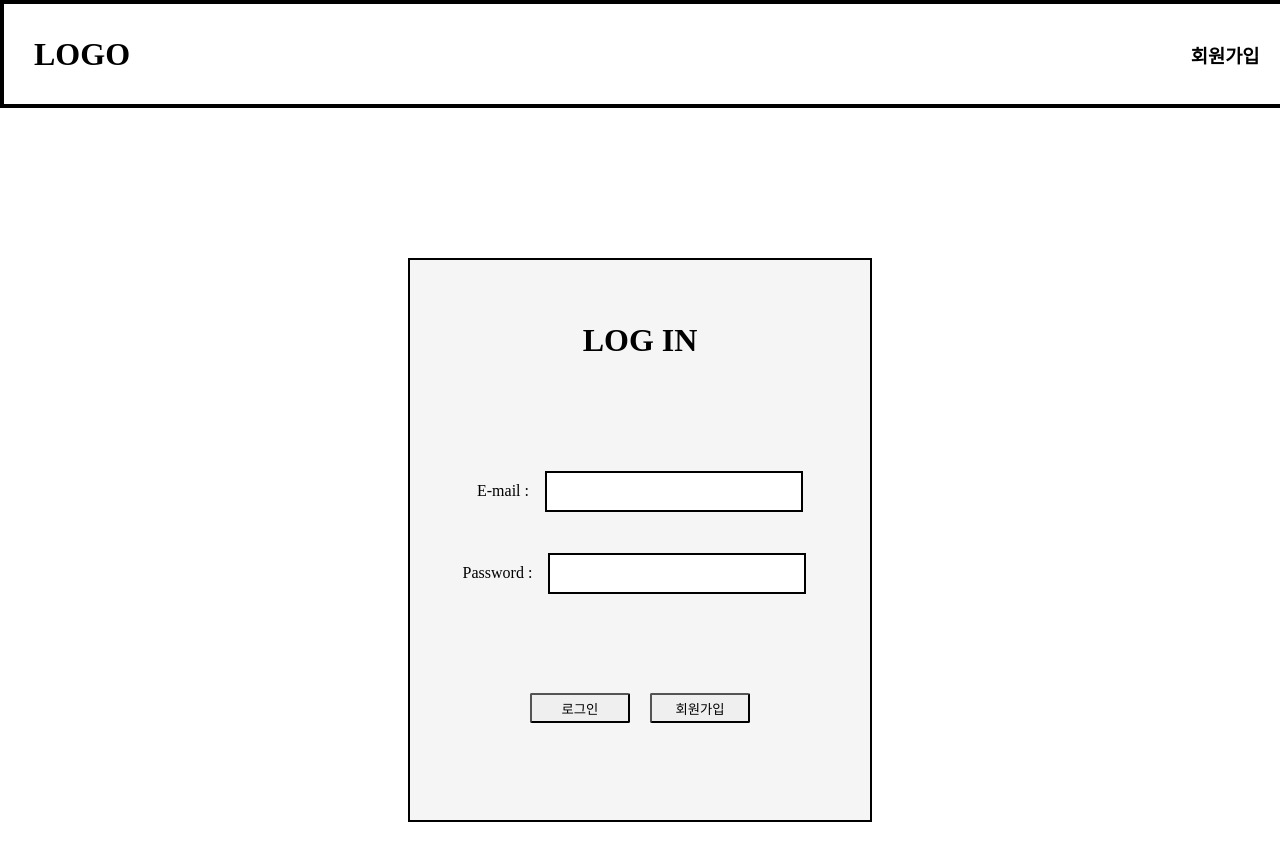
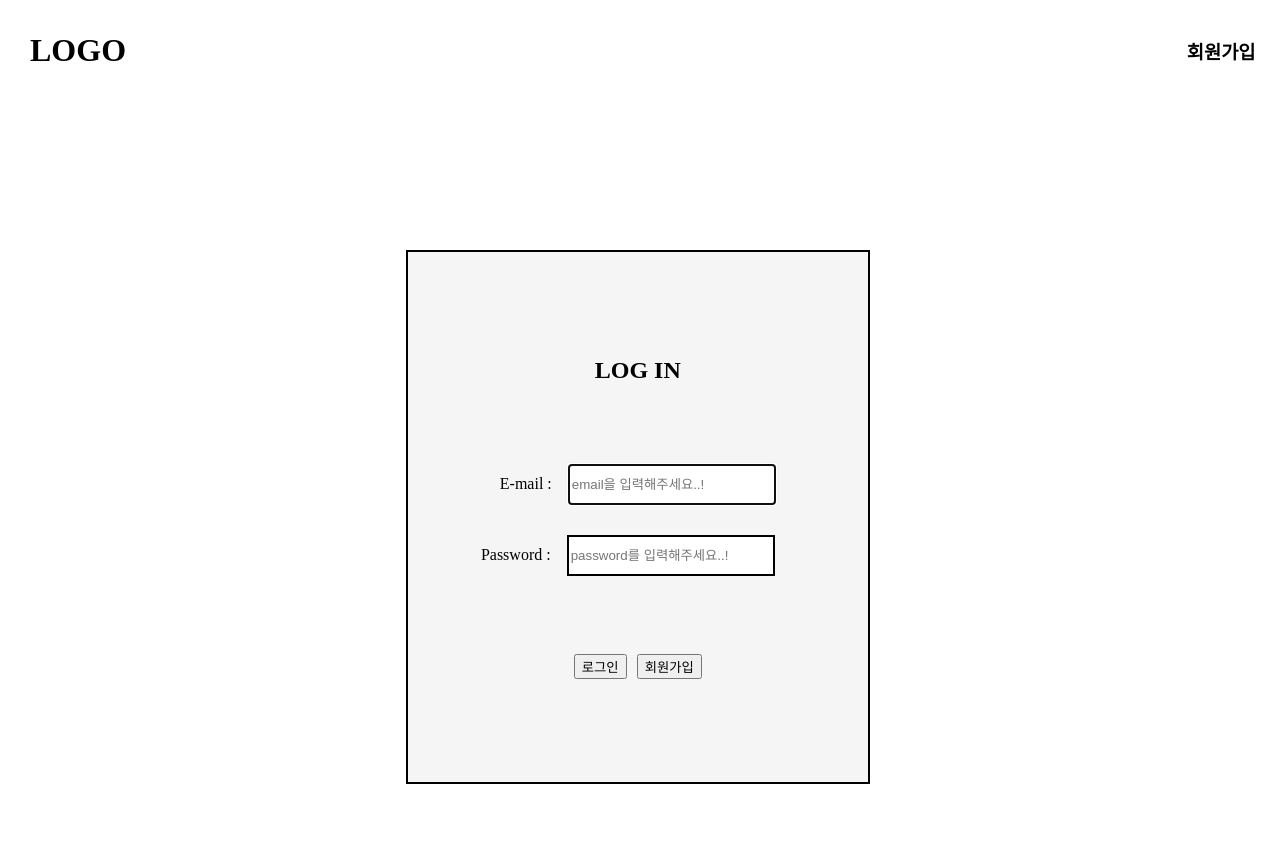
Before and after one commit to CatchMeIfYouCanTeam7/Frontend, a React (Create React App) app: page /Login in a window 1280 px wide. Shown: the top 860 px of the page. Built offline with nearby package versions, Linux system fonts and the light colour scheme.

Commit message:
feat:로그인 기능 추가/서버와는 별개인 기능들 구현

```diff
--- a/package.json
+++ b/package.json
@@ -7,6 +7,7 @@
     "@testing-library/jest-dom": "^5.14.1",
     "@testing-library/react": "^13.0.0",
     "@testing-library/user-event": "^13.2.1",
+    "axios": "^0.27.2",
     "bootstrap": "^5.2.0",
     "react": "^18.2.0",
     "react-bootstrap": "^2.5.0",
--- a/src/components/header/Header.styled.js
+++ b/src/components/header/Header.styled.js
@@ -5,5 +5,4 @@ width: 99.655%;
 height: 100px;
 display: flex;
 align-items: center;
-border: 4px solid black;
 `;
--- a/src/data/response.js
+++ b/src/data/response.js
@@ -38,7 +38,15 @@ export const RESP = {
 				answerId: 3,
 				userNickname: "nick3",
 				comment: "정답3"
-			}
-		]
+			},
+		],
+	},
+	LOGIN: {
+		ok: true,
+		result: true
+	},
+	SIGNUp: {
+		ok: true,
+		result: true
 	}
 };
--- a/src/pages/login/Login.css
+++ /dev/null
@@ -1,53 +0,0 @@
-.loginBoxFull {
-  width: 100%;
-  height: 100vh;
-  background-color: white;
-  text-align: center;
-  margin: auto;
-  display: flex;
-}
-
-.loginDivBox {
-  width: 95%;
-  max-width: 400px;
-  height: 500px;
-  background-color: whitesmoke;
-  border: 2px solid black;
-  margin: auto;
-  margin-top: 150px;
-  display: flex;
-  flex-direction: row;
-  justify-content: center;
-  padding: 30px 30px 30px 30px
-}
-
-.buttonGroup{
-  margin-top: 70px;
-}
-
-.buttonGroup > button{
-  margin-left: 10px;
-  margin-right: 10px;
-  border-radius: 2px;
-  width: 100px;
-  height: 30px;
-}
-
-.idInput{
-  width: 250px;
-  height: 35px;
-  margin-bottom: 8px;
-  border: 2px solid black;
-}
-
-.passwordInput{
-  width: 250px;
-  height: 35px;
-  margin-right: 0px;
-  border: 2px solid black;
-}
-
-.idPwTable > h1{
-  margin-top: 30px;
-  margin-bottom: 40px;
-}
--- a/src/pages/login/Login.js
+++ b/src/pages/login/Login.js
@@ -1,33 +1,99 @@
-import React from "react";
-import "./Login.css";
+import { useState, useRef, useEffect } from "react";
+import "./Login.styled.js";
 import Header from "../../components/header/Header";
 import { useNavigate } from "react-router-dom";
+import {
+  StSection,
+  StLoginDivFull,
+  StLoginDivBox,
+  StButtonGroup,
+  StInput,
+} from "./Login.styled.js";
 
 const Login = () => {
   const navigate = useNavigate();
+  //포커스 맞추기위해 접속 하자마자 useref넣어볼 예정
+  const userRef = useRef();
+  const errRef = useRef();
+
+  const [user, setUser] = useState("");
+  const [pw, setPw] = useState("");
+  const [errMsg, setErrMsg] = useState("");
+  const [success, setSuccess] = useState(false);
+
+  useEffect(() => {
+    userRef.current.focus();
+  }, []);
+
+  useEffect(() => {
+    setErrMsg("");
+  }, [user, pw]);
+
+  const handleSubmit = async (e) => {
+    e.preventDefault();
+    console.log(user, pw);
+    setUser("");
+    setPw("");
+    setSuccess(true);
+  };
 
   return (
     <>
+      {success ? (
+        <section>
+          {alert("로그인에 성공하였습니다")}
+          {navigate("/")}
+        </section>
+      ):(
+      <>
       <Header></Header>
-      <div className="loginBoxFull">
-        <div className="loginDivBox">
-          <table className="idPwTable">
-            <h1>LOG IN</h1>
-            <tr>
-              E-mail :&nbsp;&nbsp;&nbsp;&nbsp;
-              <input className="idInput"/>
-            </tr>
-            <tr className="idPwBtn">
-              Password :&nbsp;&nbsp;&nbsp;&nbsp;
-              <input className="passwordInput"/>
-            </tr>
-            <div className="buttonGroup">
-              <button>로그인</button>
-              <button onClick={() => navigate('/SignUp')}>회원가입</button>
-            </div>
-          </table>
-        </div>
-      </div>
+      <StSection>
+        <StLoginDivFull>
+          <StLoginDivBox>
+            <p ref={errRef} className={errMsg ? "errmsg" : "offscreen"}>
+              {errMsg}
+            </p>
+            <h1 style={{ marginTop: "0px", marginBottom: "80px" }}>LOG IN</h1>
+            <form onSubmit={handleSubmit}>
+              <label htmlFor="username">
+                E-mail :&nbsp;&nbsp;&nbsp;&nbsp;
+              </label>
+              <StInput
+                placeholder="email을 입력해주세요..!"
+                type="text"
+                style={{ marginBottom: "30px" }}
+                ref={userRef}
+                onChange={(e) => setUser(e.target.value)}
+                value={user}
+                required
+              />
+              <br/>
+              <label htmlFor="password">
+                Password :&nbsp;&nbsp;&nbsp;&nbsp;
+              </label>
+              <StInput
+                placeholder="password를 입력해주세요..!"
+                type="password"
+                style={{ marginRight: "20px" }}
+                onChange={(e) => setPw(e.target.value)}
+                value={pw}
+                required
+              />
+              <StButtonGroup>
+                <button style={{ marginRight: "5px" }}>로그인</button>
+                <button
+                  style={{ marginLeft: "5px" }}
+                  onClick={() => navigate("/SignUp")}
+                >
+                  회원가입
+                </button>
+              </StButtonGroup>
+            </form>
+          </StLoginDivBox>
+        </StLoginDivFull>
+      </StSection>
+      </>
+      )}
     </>
   );
 };
--- /dev/null
+++ b/src/pages/login/Login.styled.js
@@ -0,0 +1,51 @@
+import styled from "styled-components";
+
+export const StLoginDivFull = styled.div`
+  width: 100%;
+  height: 100vh;
+  background-color: white;
+  text-align: center;
+  margin: auto;
+  display: flex;
+
+`;
+
+export const StSection = styled.section`
+width: 99.655%;
+height: 100px;
+display: flex;
+align-items: center;
+`;
+
+export const StLoginDivBox = styled.div`
+  width: 95%;
+  max-width: 400px;
+  height: 500px;
+  background-color: whitesmoke;
+  border: 2px solid black;
+  margin: auto;
+  margin-top: 150px;
+  display: flex;
+  flex-direction: column;
+  justify-content: center;
+  padding: 0px 30px 30px 30px;
+ `;
+
+export const StButtonGroup = styled.div`
+  margin-top: 70px;
+`;
+
+// .buttonGroup > button{
+//   margin-left: 10px;
+//   margin-right: 10px;
+//   border-radius: 2px;
+//   width: 100px;
+//   height: 30px;
+// }
+
+export const StInput = styled.input`
+  width: 200px;
+  height: 35px;
+  margin-bottom: 8px;
+  border: 2px solid black;
+`
--- a/src/pages/signup/SignUp.css
+++ /dev/null
@@ -1,58 +0,0 @@
-.signUpBoxFull {
-  width: 100%;
-  height: 100vh;
-  background-color: white;
-  text-align: center;
-  margin: auto;
-  display: flex;
-}
-
-.SignUpDivBox {
-  width: 95%;
-  max-width: 400px;
-  height: 500px;
-  background-color: whitesmoke;
-  border: 2px solid black;
-  margin: auto;
-  margin-top: 150px;
-  display: flex;
-  flex-direction: row;
-  justify-content: center;
-  padding: 30px 30px 30px 30px
-}
-
-.buttonGroup{
-  margin-top: 70px;
-}
-
-.buttonGroup > button{
-  margin-left: 10px;
-  margin-right: 10px;
-  border-radius: 2px;
-  width: 100px;
-  height: 30px;
-}
-
-.idInput{
-  width: 250px;
-  height: 35px;
-  margin-bottom: 8px;
-  border: 2px solid black;
-}
-
-.passwordInput{
-  width: 250px;
-  height: 35px;
-  margin-right: 11px;
-  border: 2px solid black;
-}
-
-.signUpTable > h1{
-  margin-top: 30px;
-  margin-bottom: 50px;
-}
-
-.signUpContents{
-  border: 1px solid black;
-  height: 300px;
-}
--- a/src/pages/signup/SignUp.js
+++ b/src/pages/signup/SignUp.js
@@ -1,46 +1,101 @@
 import React from "react";
+import { useState } from "react";
 import Header from "../../components/header/Header";
-import "./SignUp.css";
-import { useNavigate } from "react-router-dom";
+import { useNavigate} from "react-router-dom";
+import { StLoginDivFull, StLoginDivBox } from "../login/Login.styled";
+import { StSignUpInput, StSignUpTable, StSignUpDiv } from "./SignUp.styled";
+
 
 const SignUp = () => {
   const navigate = useNavigate();
+
+  const [inputValue, setInputValue] = useState({
+    email: '',
+    nickName: '',
+    password: '',
+    password2: '',
+  });
+  // const { nickName, email, password, password2} = inputValue;
+
+  // const register= ()=>{
+  //   axios
+  // .post('http://localhost:1337/api/auth/local/register', {
+  //   email: email,
+  //   nickName: nickName,
+  //   password: password,
+  // })
+  // .then(response => {
+  //   // Handle success.
+  //   console.log('Well done!');
+  //   console.log('User profile', response.data.user);
+  //   console.log('User token', response.data.jwt);
+  //   localStorage.setItem('token', response.data.jwt)
+  //   navigate("/")
+  // })
+  // .catch(error => {
+  //   // Handle error.
+  //   console.log('An error occurred:', error.response);
+  // });
+  // }
+
+  const handleInput = event => {
+    const {name, value} = event.target;
+    setInputValue({
+      ...inputValue,
+      [name]: value,
+    });
+  };
+
+
   return (
-    <div>
+    <>
       <Header>SIGN UP</Header>
-      <div className="signUpBoxFull">
-        <div className="SignUpDivBox">
-          <table className="signUpTable">
+      <StLoginDivFull>
+        <StLoginDivBox>
+          <StSignUpTable>
             <h1>SIGN UP</h1>
-            <div className="signUpContents">
+            <StSignUpDiv>
               <tr>
-                E-mail :&nbsp;&nbsp;&nbsp;&nbsp;
-                <input placeholder="email"></input><button>중복확인</button>
+                E-mail :&nbsp;&nbsp;
+                <StSignUpInput
+                placeholder="email을 입력해주세요"
+                name="email"
+                onChanege={handleInput}
+                />
               </tr>
               <tr>
-                Nickname :&nbsp;&nbsp;&nbsp;&nbsp;
-                <input placeholder="2~6글자"></input>
+                Nickname :&nbsp;&nbsp;
+                <StSignUpInput placeholder="2~8글자"
+                name="nickName"
+                onChange={handleInput} />
               </tr>
               <tr className="idPwBtn">
-                Password :&nbsp;&nbsp;&nbsp;&nbsp;
-                <input></input>
+                Password :&nbsp;&nbsp;&nbsp;
+                <StSignUpInput
+                name="password"
+                onChange={handleInput}
+                />
               </tr>
               <tr className="idPwBtn">
-                <span>
-                  Re-entepassword
-                  &nbsp;
-                </span>
-
-                <span>:&nbsp;&nbsp;&nbsp;&nbsp;</span>
-                <input></input>
+                password2
+                <span>:&nbsp;&nbsp;&nbsp;</span>
+                <StSignUpInput
+                name="password2"
+                onChange={handleInput}/>
               </tr>
-            </div>
-            <button onClick={() => navigate(-1)}>이전</button>
-            <button>회원가입</button>
-          </table>
-        </div>
-      </div>
-    </div>
+            </StSignUpDiv>
+            <button onClick={(
+            ) => navigate(-1)}
+            style={{marginRight:"5px"}}>
+              이전
+              </button>
+            <button
+            // onClick={()=>{register();}}
+            style={{marginLeft:"5px"}}>회원가입</button>
+          </StSignUpTable>
+        </StLoginDivBox>
+      </StLoginDivFull>
+    </>
   );
 };
 
--- /dev/null
+++ b/src/pages/signup/SignUp.styled.js
@@ -0,0 +1,19 @@
+import styled from "styled-components";
+
+export const StSignUpDiv = styled.div`
+display: flex;
+flex-direction: column;
+justify-content: space-around;
+height: 250px;
+`;
+
+export const StSignUpInput = styled.input`
+width: 200px;
+height: 25px;
+border: 2px solid black;
+`;
+
+export const StSignUpTable = styled.table`
+height: 400px;
+background-color: gainsboro;
+`;
```
Also changed, not shown: 1 other file (tests, documents, lock files or other folders).
